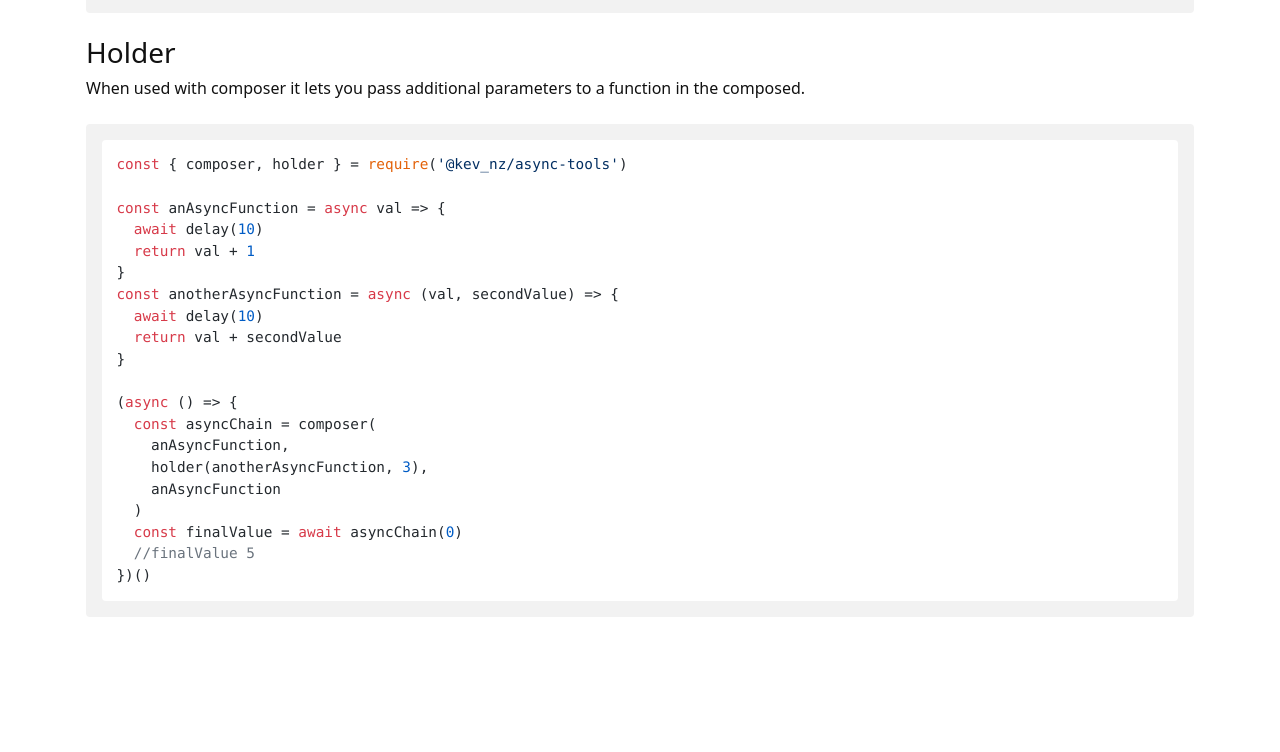
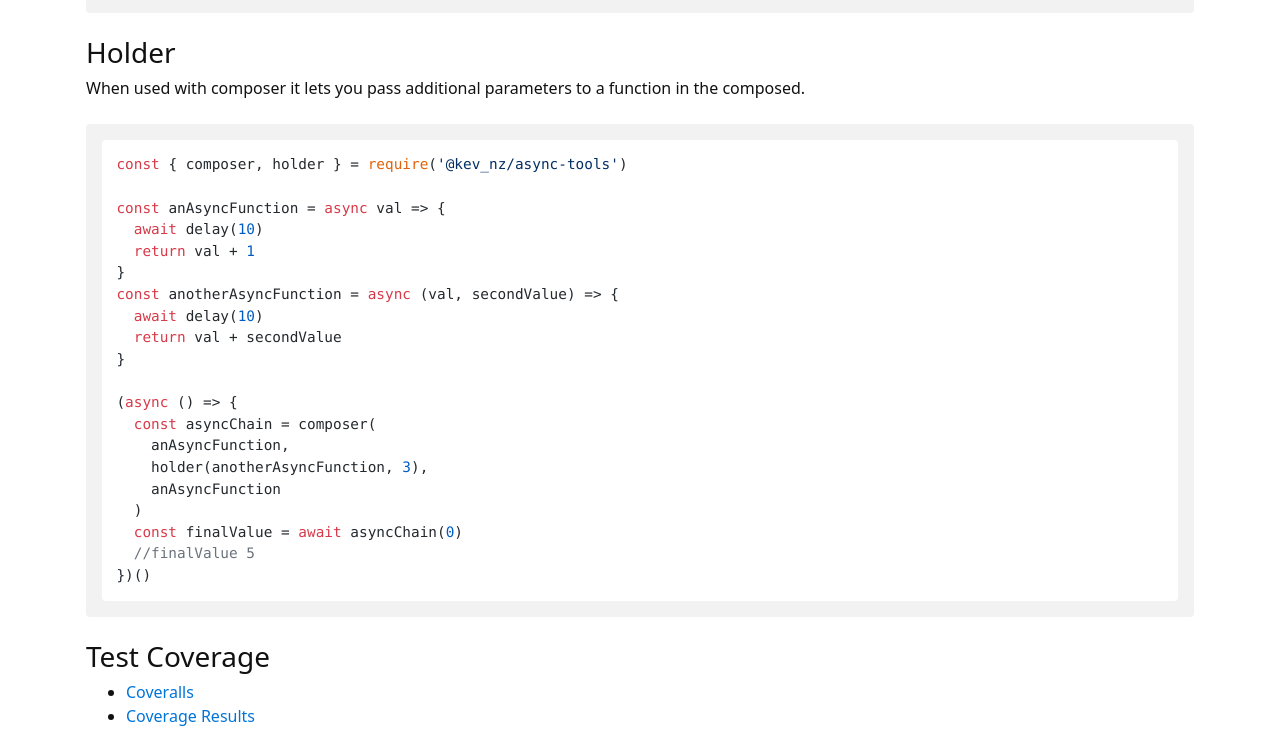
Before and after one commit to Kevnz/async-tools, a plain HTML site: page index.html in a window 1280 px wide. Shown: the part 2999-3751 px from the top of the page. Before the commit the page ends 3640 px from the top, so only its background shows below. Drawn offline with nearby package versions, Linux system fonts and the light colour scheme.

Commit message:
Publisher generated commit [ci skip]

```diff
--- a/index.html
+++ b/index.html
@@ -5,7 +5,7 @@
   <title>@kev_nz/async-tools - Utility functions for working with async javascript - Kevin Isom</title>
   <link rel="stylesheet" type="text/css" href="styles.css" />
   <link rel="stylesheet" type="text/css" href="extend.css" />
-  <meta name="description" content="Async tools" />
+  <meta name="description" content="Async tools - a collection of utility functions for working with async/await code." />
   <meta http-equiv="Content-Type" content="text/html; charset=utf-8" />
   <link rel="stylesheet" type="text/css" href="https://cdnjs.cloudflare.com/ajax/libs/highlight.js/9.14.2/styles/github.min.css" />
 
@@ -120,6 +120,11 @@
   <span class="hljs-keyword">const</span> finalValue = <span class="hljs-keyword">await</span> asyncChain(<span class="hljs-number">0</span>)
   <span class="hljs-comment">//finalValue 5</span>
 })()</code></pre>
+<h3 id="test-coverage">Test Coverage</h3>
+<ul>
+<li><a href="https://coveralls.io/github/Kevnz/async-tools?branch=master">Coveralls</a></li>
+<li><a href="https://kevinisom.info/async-tools/coverage">Coverage Results</a></li>
+</ul>
   </div>
 <script async src="https://www.googletagmanager.com/gtag/js?id=UA-64038939-2"></script>
 <script>
```
